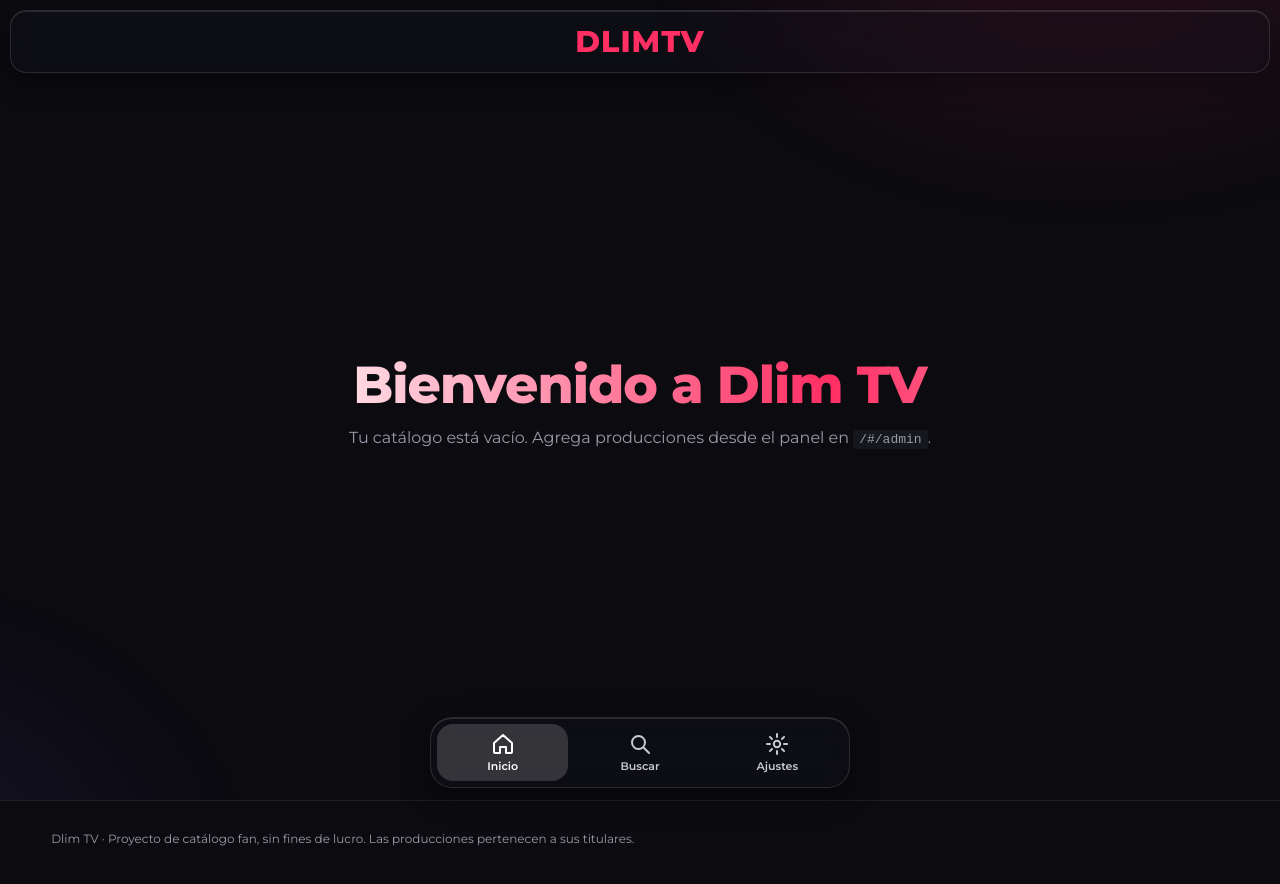
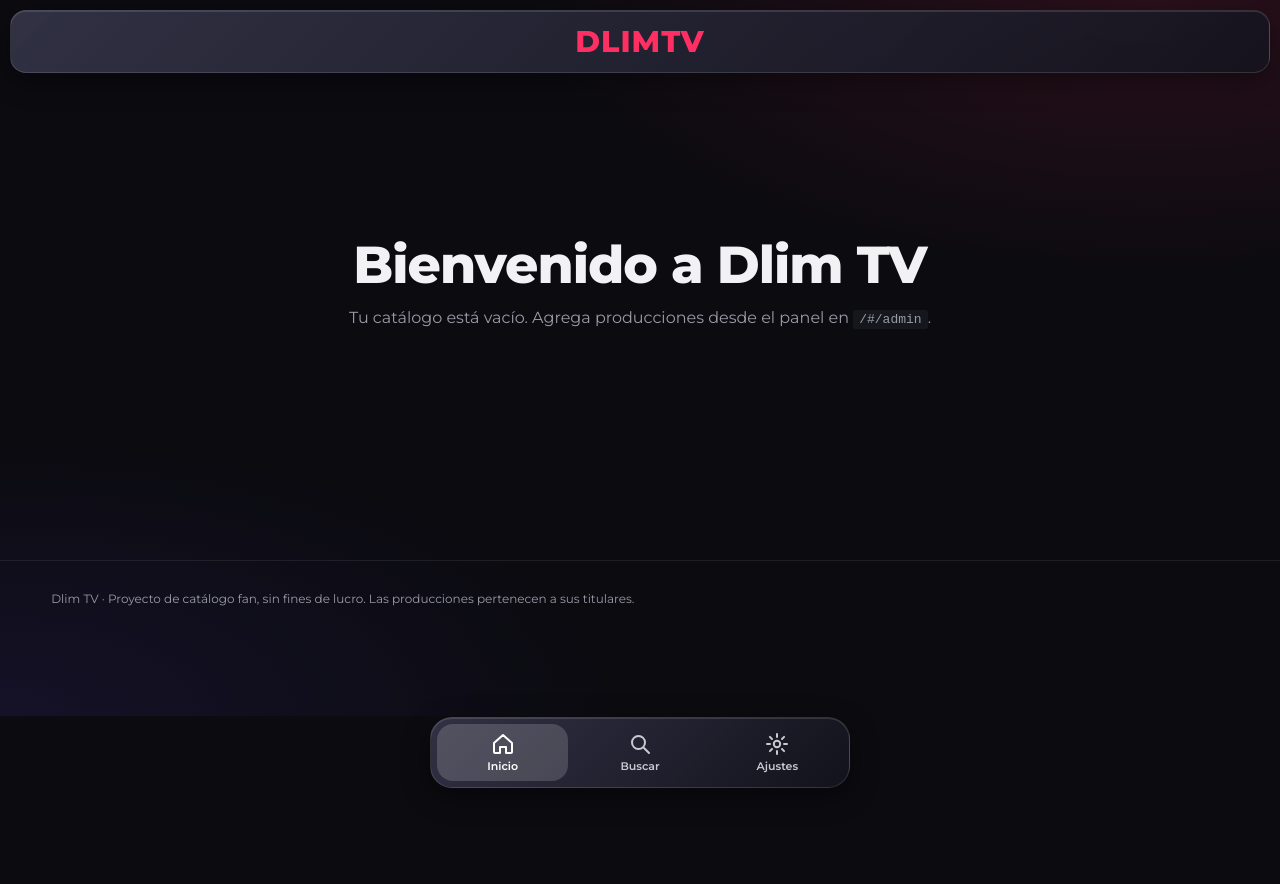
Before and after one commit to LRDG-3d/Dlim-TV, a React (Vite) app: page /#/ in a window 1280 px wide. Shown: the top 884 px of the page. After the commit the page ends 800 px from the top, so only its background shows below. Built offline with nearby package versions, Linux system fonts and the light colour scheme; no server answers; the database is empty.

Commit message:
Estabilidad en celular y animaciones

```diff
--- a/src/styles/global.css
+++ b/src/styles/global.css
@@ -244,3 +244,38 @@ body::before{content:"";position:fixed;inset:0;z-index:-1;pointer-events:none;
 .toast{left:0;right:0;margin:0 auto;width:max-content;max-width:90%;transform:none}
 @keyframes toastIn{from{opacity:0;transform:translateY(16px)}to{opacity:1;transform:none}}
 @media(max-width:760px){.nav,.nav.solid{padding:10px 14px}}
+
+/* ===== Estabilidad en celular (Chrome Android) + animaciones seguras ===== */
+html{scroll-behavior:auto;background:#0b0b10}
+body::before{display:none}
+body{background:radial-gradient(70vw 50vh at 90% 0%,rgba(255,46,99,.13),transparent 70%),radial-gradient(70vw 50vh at 0% 100%,rgba(90,60,200,.13),transparent 70%),#0b0b10}
+.welcome{min-height:70vh}
+.welcome h1{background:none;-webkit-background-clip:border-box;background-clip:border-box;color:var(--tx);animation:none}
+.nav,.nav.solid{flex-direction:row;align-items:center;justify-content:center}
+
+/* Efecto glass: desenfoque real solo en computadora; en celular, cristal translúcido sin blur */
+@media(hover:none),(pointer:coarse){
+  .nav,.nav.solid,.bottombar,.toast,.search{-webkit-backdrop-filter:none;backdrop-filter:none;
+    background:linear-gradient(135deg,rgba(58,58,80,.82),rgba(20,20,30,.88))}
+}
+
+/* Entradas animadas en elementos pequeños (no en la página completa) */
+.track .card,.grid .card,.rank-item{animation:rise .55s var(--ease) backwards}
+.track>*:nth-child(2),.grid>*:nth-child(2){animation-delay:.06s}
+.track>*:nth-child(3),.grid>*:nth-child(3){animation-delay:.12s}
+.track>*:nth-child(4),.grid>*:nth-child(4){animation-delay:.18s}
+.track>*:nth-child(5),.grid>*:nth-child(5){animation-delay:.24s}
+.track>*:nth-child(n+6),.grid>*:nth-child(n+6){animation-delay:.3s}
+.track .rank-item .card{animation:none}
+.page-title,.filters,.setting,.empty{animation:rise .55s var(--ease) backwards}
+.filters{animation-delay:.08s}
+.welcome>*{animation:rise .7s var(--ease) backwards}
+.welcome>:nth-child(2){animation-delay:.12s}
+.bottombar a{transition:transform .15s,color .2s,background .25s}
+.bottombar a:active{transform:scale(.92)}
+.bottombar a.active svg{animation:pop .4s var(--ease)}
+.btn,.card-title{-webkit-tap-highlight-color:transparent}
+.bottombar a{-webkit-tap-highlight-color:transparent}
+@media(hover:hover) and (pointer:fine){
+  .hero-bg{animation:kenburns 14s ease-out both,fade .9s var(--ease)}
+}
```
